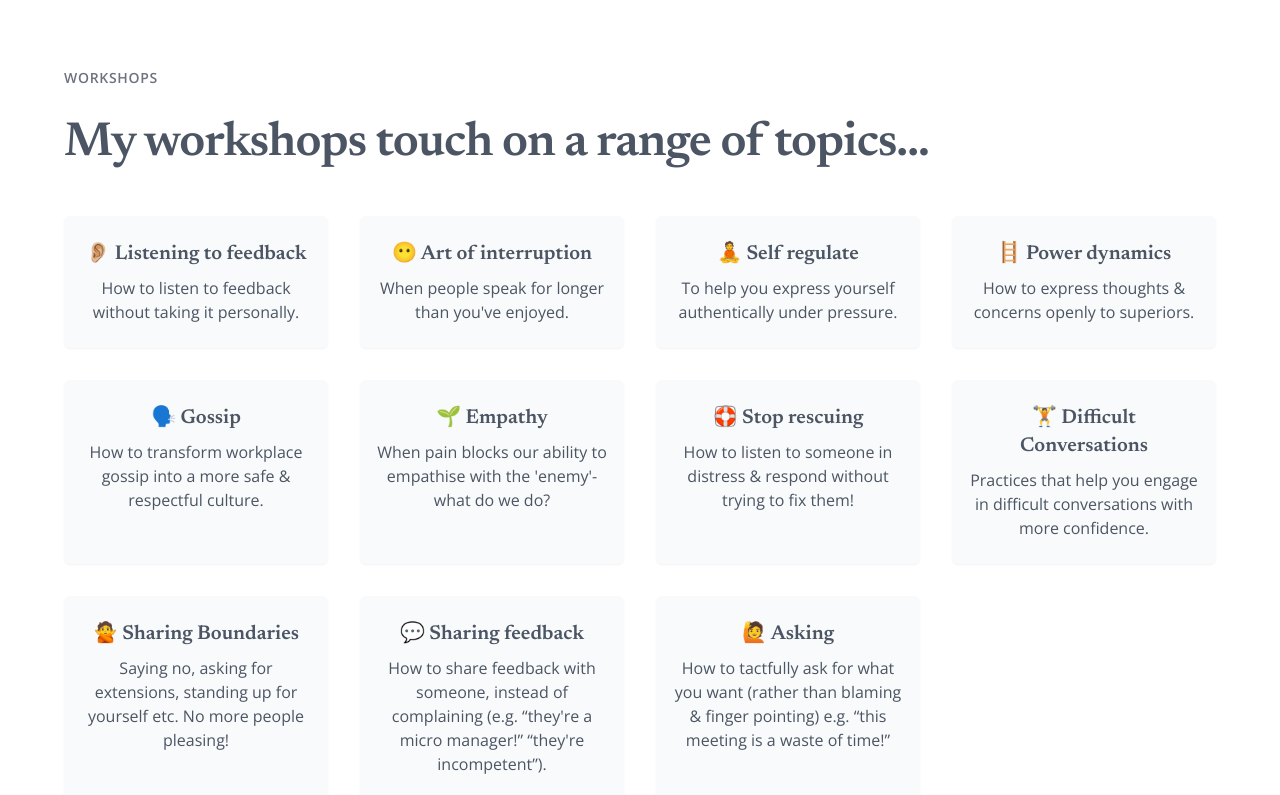
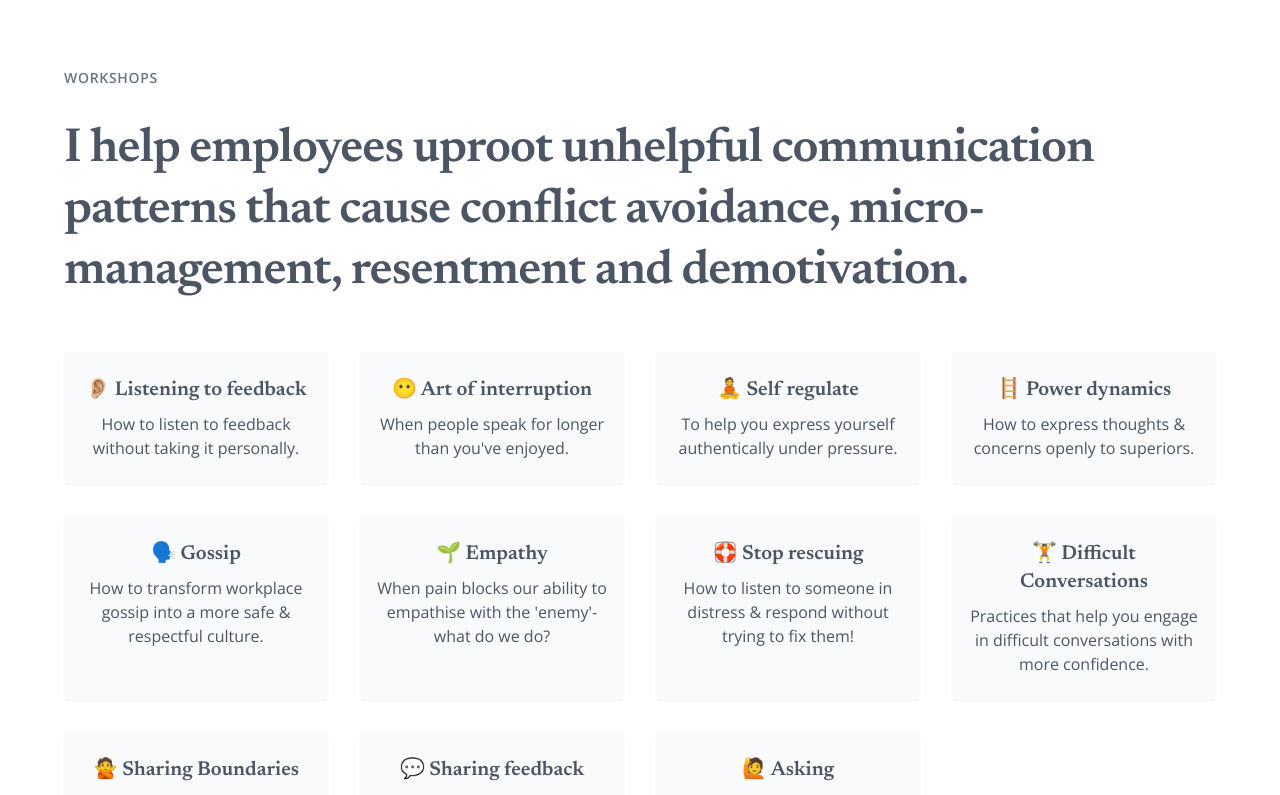
Before and after one commit to alizehkhan/communication-trainer, a React (Vite) app: page / in a window 1280 px wide. Shown: the part 1180-1975 px from the top of the page. Built offline with nearby package versions, Linux system fonts and the light colour scheme; the HTML template or start-up script is replaced by a standard one.

Commit message:
feat: copy

```diff
--- a/src/sections/About.tsx
+++ b/src/sections/About.tsx
@@ -18,7 +18,7 @@ export const About = forwardRef(
           and courses in communication & conflict. I developed my integrative
           approach over the last 5 years, and have taught hundreds of people.
         </p>
-        <p className="mt-6 font-serif text-3xl font-semibold tracking-tight text-gray-500 md:leading-[1.2]">
+        <p className="mt-6 text-lg text-gray-600">
           I help employees uproot unhelpful communication patterns that cause
           conflict avoidance, micro-management, resentment and demotivation. And
           transform this into a heart-led culture that brings more efficiency
--- a/src/sections/Approach.tsx
+++ b/src/sections/Approach.tsx
@@ -16,7 +16,7 @@ export const Approach = forwardRef((_, ref: Ref<HTMLDivElement>) => {
       <p className="mx-auto font-serif text-4xl font-semibold leading-normal tracking-[-1px] text-gray-600 md:text-5xl">
         My approach uses a blend of
       </p>
-      <div className="mx-auto mt-12 grid grid-cols-[repeat(auto-fit,minmax(400px,1fr))] items-center gap-8">
+      <div className="mx-auto mt-12 grid grid-cols-1 items-center gap-8 md:grid-cols-2">
         {approaches.map((approach, i) => (
           <div
             key={i}
--- a/src/sections/Workshops.tsx
+++ b/src/sections/Workshops.tsx
@@ -9,8 +9,9 @@ export const Workshops = forwardRef((_, ref: Ref<HTMLDivElement>) => {
       <h2 className="mb-8 text-sm font-semibold uppercase tracking-wider text-gray-500">
         Workshops
       </h2>
-      <p className="font-serif text-4xl font-semibold leading-tight tracking-[-1px] text-gray-600 md:text-5xl">
-        My workshops touch on a range of topics...
+      <p className="font-serif text-4xl font-semibold tracking-[-1px] text-gray-600 md:text-5xl md:leading-[1.275]">
+        I help employees uproot unhelpful communication patterns that cause
+        conflict avoidance, micro-management, resentment and demotivation.
       </p>
       <div className="mt-12 grid grid-cols-[repeat(auto-fit,minmax(240px,1fr))] grid-rows-[masonry] gap-8">
         {workshops.map((topic, index) => (
```
